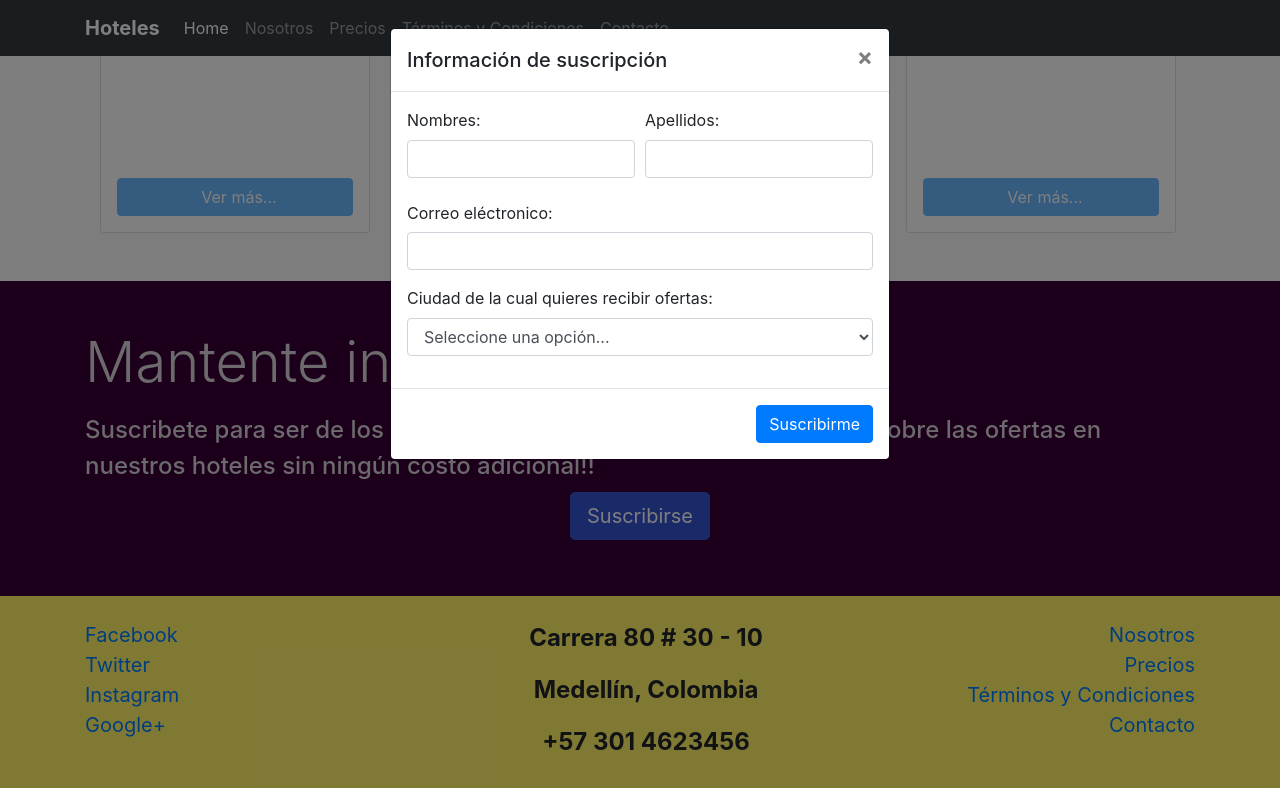
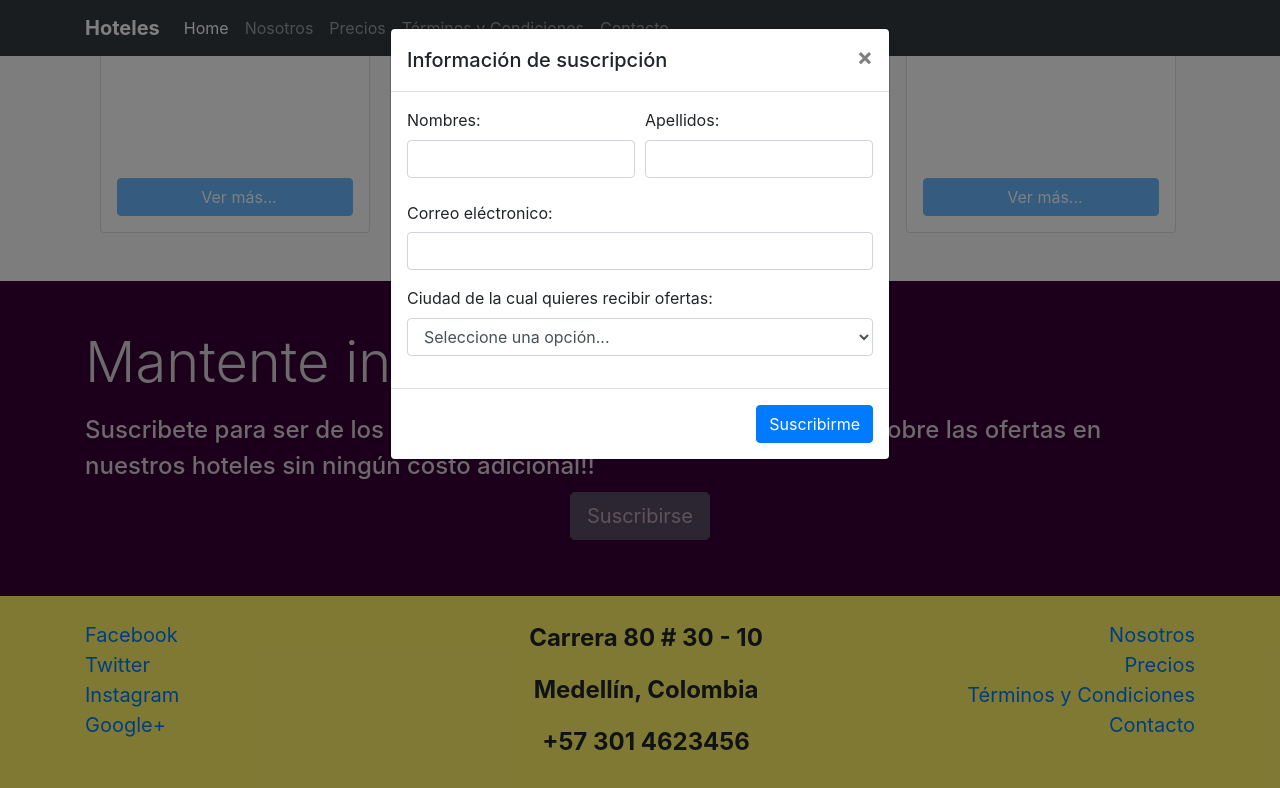
Before and after one commit to Arturo96/tallerBootstrap, a website: page guia-hoteles/index.html in a window 1280 px wide. Both pictures are taken after a click on the button "Suscribirse". Shown: the part 2147-2935 px from the top of the page. Drawn offline with nearby package versions, Linux system fonts and the light colour scheme; a web font is replaced by a local one.

Commit message:
Resolución Guía práctica de JQuery y eventos de componentes

```diff
--- a/guia-hoteles/index.html
+++ b/guia-hoteles/index.html
@@ -243,6 +243,7 @@
 				<div class="d-flex justify-content-center my-2">
 
 					<button
+						id="btnSuscribe"
 						type="button"
 						class="btn btn-lg btn-primary"
 						data-toggle="modal"
@@ -342,14 +343,6 @@
 		<script src="https://code.jquery.com/jquery-3.5.1.slim.min.js" integrity="sha384-DfXdz2htPH0lsSSs5nCTpuj/zy4C+OGpamoFVy38MVBnE+IbbVYUew+OrCXaRkfj" crossorigin="anonymous"></script>
 		<script src="https://cdn.jsdelivr.net/npm/popper.js@1.16.0/dist/umd/popper.min.js" integrity="sha384-Q6E9RHvbIyZFJoft+2mJbHaEWldlvI9IOYy5n3zV9zzTtmI3UksdQRVvoxMfooAo" crossorigin="anonymous"></script>
 		<script src="https://stackpath.bootstrapcdn.com/bootstrap/4.5.0/js/bootstrap.min.js" integrity="sha384-OgVRvuATP1z7JjHLkuOU7Xw704+h835Lr+6QL9UvYjZE3Ipu6Tp75j7Bh/kR0JKI" crossorigin="anonymous"></script>
-		<script>
-			$(function() {
-				$('[data-toggle="tooltip"]').tooltip();
-				$('[data-toggle="popover"]').popover();
-				$('.carousel').carousel({
-					interval: 2000
-				})
-			})
-		</script>
+		<script src="./js/script.js"></script>
 	</body>
 </html>
--- /dev/null
+++ b/guia-hoteles/js/script.js
@@ -0,0 +1,29 @@
+$(function() {
+    $('[data-toggle="tooltip"]').tooltip();
+    $('[data-toggle="popover"]').popover();
+    $('.carousel').carousel({
+        interval: 2000
+    });
+
+    $('#suscribeModal').on('show.bs.modal', function (e) {
+            console.log("El modal se está iniciando");
+    })
+
+    $('#suscribeModal').on('shown.bs.modal', function (e) {
+        console.log("El modal se inició");
+        $('#btnSuscribe').removeClass('btn-primary');
+        $('#btnSuscribe').addClass('btn-secondary');
+        $('#btnSuscribe').prop('disabled', true);
+    })
+
+    $('#suscribeModal').on('hide.bs.modal', function (e) {
+        console.log('El modal se está ocultando')
+    })
+
+    $('#suscribeModal').on('hidden.bs.modal', function (e) {
+        console.log('El modal se está ocultó')
+        $('#btnSuscribe').prop('disabled', false);
+        $('#btnSuscribe').removeClass('btn-secondary');
+        $('#btnSuscribe').addClass('btn-primary');
+    })
+})
```
